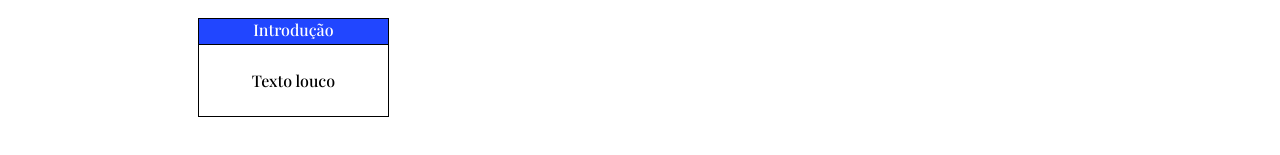
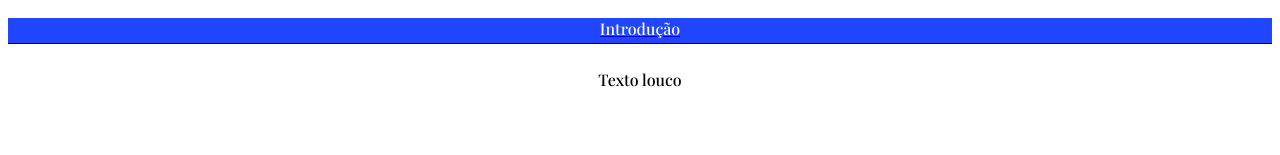
Before and after one commit to A-Weine/site-i3, a plain HTML site: page site/index.html in a window 1280 px wide. Shown: the part 145-300 px from the top of the page. Drawn offline with nearby package versions, Linux system fonts and the light colour scheme.

Commit message:
Update index.html

```diff
--- a/site/index.html
+++ b/site/index.html
@@ -15,9 +15,9 @@
 	<div id="text" class="div1"><h1>Pyca</h1></div>
 </div>
 <br>
-<div class="divblock">
-	<div class="div2">Introdução</div>
-	<div class="div3">Texto louco</div>
+<div class="block">
+	<a href="https://www.google.com"><div id="block-header" class="div2">Introdução</div></a> <!-- mudar o link -->
+	<div id="textblock" class="div3">Texto louco</div>
 </div>
 </body>
 </html>
```
